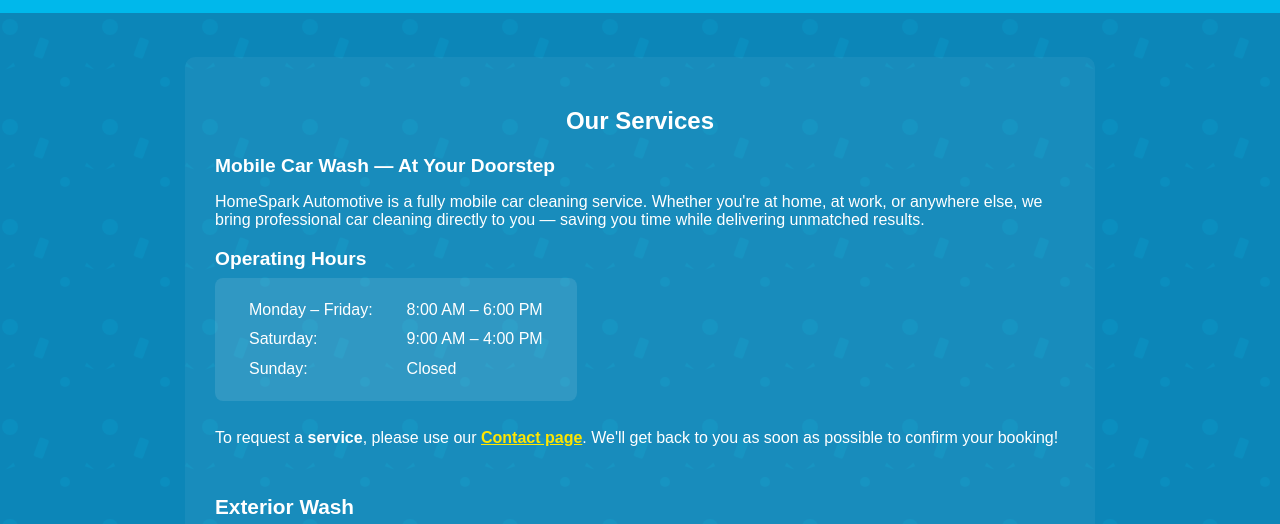
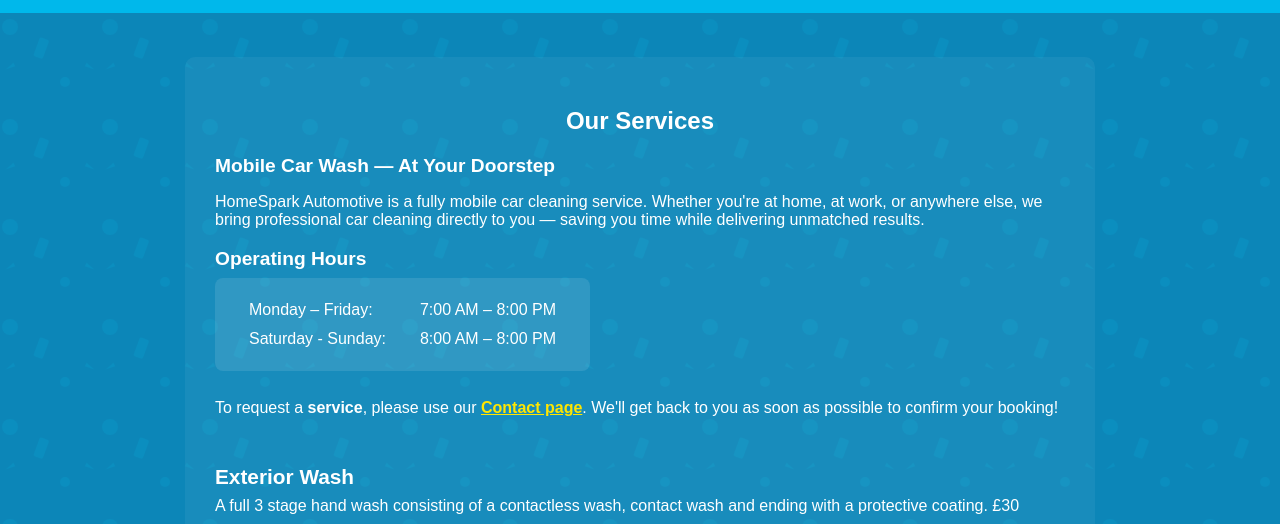
Before and after one commit to BenJCarr/homesparkautomotive, a plain HTML site: page services.html in a window 1280 px wide. Shown: the part 253-777 px from the top of the page. Drawn offline with Linux system fonts and the light colour scheme.

Commit message:
changed operating hours

```diff
--- a/services.html
+++ b/services.html
@@ -153,9 +153,8 @@
           <h3>Operating Hours</h3>
           <div class="hours">
             <table>
-              <tr><td>Monday – Friday:</td><td>8:00 AM – 6:00 PM</td></tr>
-              <tr><td>Saturday:</td><td>9:00 AM – 4:00 PM</td></tr>
-              <tr><td>Sunday:</td><td>Closed</td></tr>
+              <tr><td>Monday – Friday:</td><td>7:00 AM – 8:00 PM</td></tr>
+              <tr><td>Saturday - Sunday:</td><td>8:00 AM – 8:00 PM</td></tr>
             </table>
           </div>
 
```
